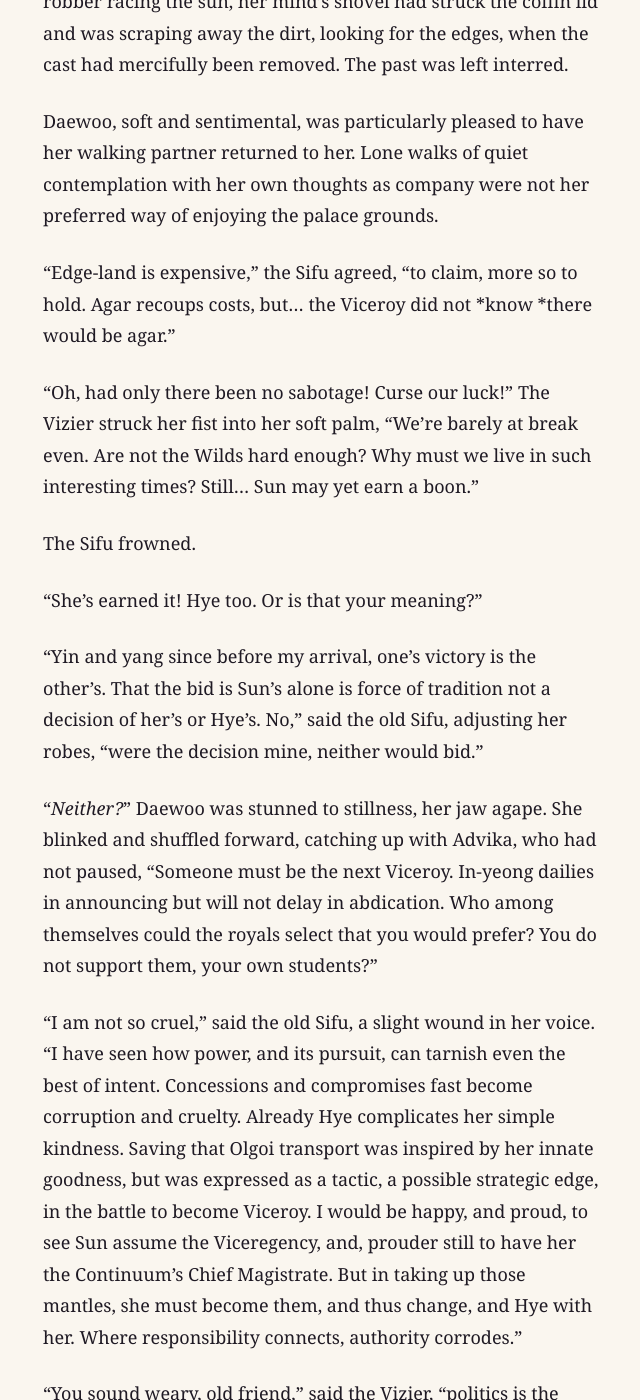
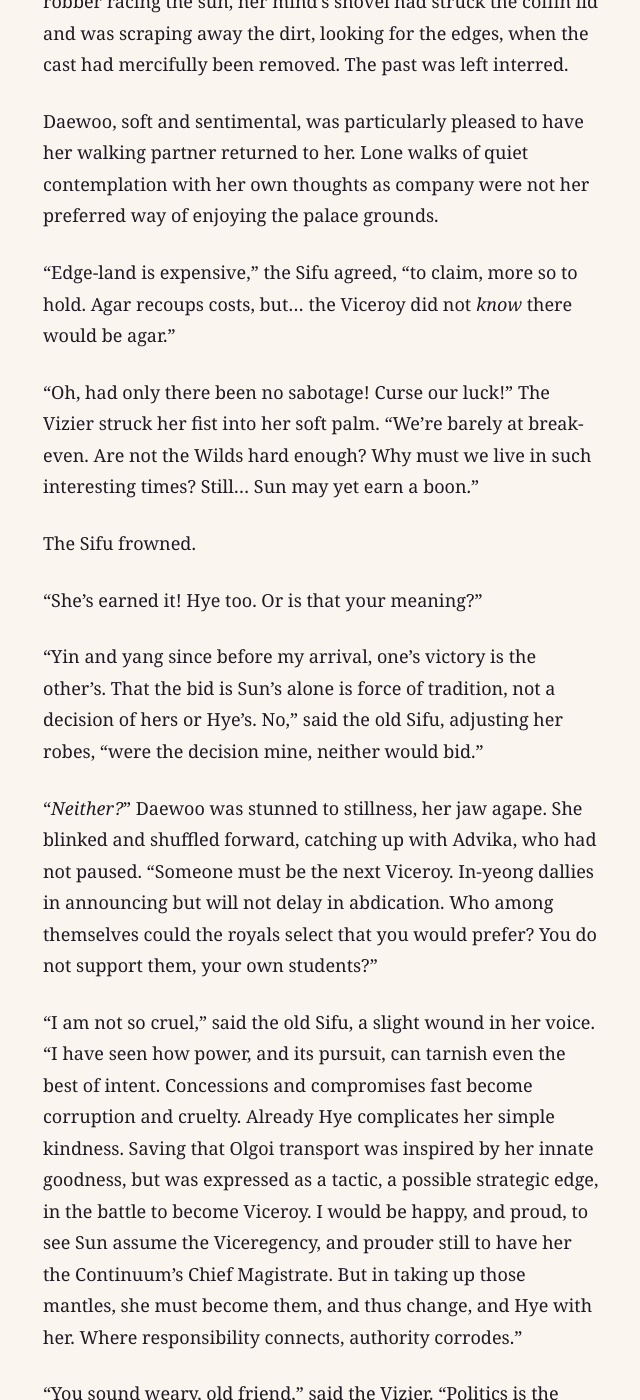
Before and after one commit to kmunki/kmunki.github.io, a Jekyll site: the page built from _fiction/violet/030-chapter-12.md, in a window 1280 px wide and 1400 px high, scrolled down 670 px. Shown: the whole window, without its empty margins (317-957 px from the left). Built offline with Jekyll 4.4.1, drawn with Linux system fonts in a browser that asks for light colours; some of the changed text lies outside the part shown.

Commit message:
Violet ch 12 "Owl in Daylight": fix owl’s name, copyedit only
- Canon: “Hudo” → “Hodu” (3).
- Unparseable lines repaired: “Advika kneeling,” “a peephole in a wall,” “the long path through,” and the pillars-of-light sentence (semicolon plus colon).
- Missing opening quote added to the second paragraph of Advika’s bricks-and-bones speech. Otherwise the speech and “Hope is the acorn of humiliation, Eun.” are word for word.
- Nothing cut.
- Copyedit: pluripotency, liquefied, dallies, tut-tutted, hers, shuddered/shudder, Whatever, treetops, en → em dashes, a missing “?”, vocative commas, tag caps and splices. 1,862 → 1,855 words.

Co-Authored-By: Claude Fable 5.1 <noreply@anthropic.com>
Claude-Session: https://claude.ai/code/session_01NJgbLGEsaNqtMx8nky9w7V

```diff
--- a/_fiction/violet/030-chapter-12.md
+++ b/_fiction/violet/030-chapter-12.md
@@ -8,31 +8,31 @@ permalink: /fiction/violet/chapter-12/
 act: 2
 date: November 02, 2025
 ---
-“Agar is at the heart of it,“ said Vizier Daewoo as she and Sifu Advika resumed their stroll through the quiet woods behind the Summer Palace.
+“Agar is at the heart of it,” said Vizier Daewoo as she and Sifu Advika resumed their stroll through the quiet woods behind the Summer Palace.
 
-Fall had settled in, morning dew replaced with frost and the mid-day air clear and cold. In the few weeks since the Olgoi, Advika had mended, the chrys-cast needing little time. She was relieved to remove it. Weight bearing and quite strong, the cast’s encumbrance was not the primary discomfort. No, that centered on the knowledge that like its namesake chrysalis, the cast liquified the leg—*her* leg—to heal it, letting the cells regress to pluripotentcy before reconstituting. As with most of nature, its workings were both miraculous and revolting. More than an instinctive, visceral repulsion though, the sensation was unearthing in Advika a long deep-buried memory. Like a grave robber racing the sun, her mind’s shovel had struck the coffin lid and was scraping away the dirt, looking for the edges, when the cast had mercifully been removed. The past was left interred.
+Fall had settled in, morning dew replaced with frost and the mid-day air clear and cold. In the few weeks since the Olgoi, Advika had mended, the chrys-cast needing little time. She was relieved to remove it. Weight-bearing and quite strong, the cast’s encumbrance was not the primary discomfort. No, that centered on the knowledge that like its namesake chrysalis, the cast liquefied the leg—*her* leg—to heal it, letting the cells regress to pluripotency before reconstituting. As with most of nature, its workings were both miraculous and revolting. More than an instinctive, visceral repulsion though, the sensation was unearthing in Advika a long deep-buried memory. Like a grave robber racing the sun, her mind’s shovel had struck the coffin lid and was scraping away the dirt, looking for the edges, when the cast had mercifully been removed. The past was left interred.
 
 Daewoo, soft and sentimental, was particularly pleased to have her walking partner returned to her. Lone walks of quiet contemplation with her own thoughts as company were not her preferred way of enjoying the palace grounds.
 
-“Edge-land is expensive,” the Sifu agreed, “to claim, more so to hold. Agar recoups costs, but… the Viceroy did not *know *there would be agar.”
+“Edge-land is expensive,” the Sifu agreed, “to claim, more so to hold. Agar recoups costs, but… the Viceroy did not *know* there would be agar.”
 
-“Oh, had only there been no sabotage! Curse our luck!” The Vizier struck her fist into her soft palm, “We’re barely at break even. Are not the Wilds hard enough? Why must we live in such interesting times? Still… Sun may yet earn a boon.”
+“Oh, had only there been no sabotage! Curse our luck!” The Vizier struck her fist into her soft palm. “We’re barely at break-even. Are not the Wilds hard enough? Why must we live in such interesting times? Still… Sun may yet earn a boon.”
 
 The Sifu frowned.
 
 “She’s earned it! Hye too. Or is that your meaning?”
 
-“Yin and yang since before my arrival, one’s victory is the other’s. That the bid is Sun’s alone is force of tradition not a decision of her’s or Hye’s. No,” said the old Sifu, adjusting her robes, “were the decision mine, neither would bid.”
+“Yin and yang since before my arrival, one’s victory is the other’s. That the bid is Sun’s alone is force of tradition, not a decision of hers or Hye’s. No,” said the old Sifu, adjusting her robes, “were the decision mine, neither would bid.”
 
-“*Neither?*” Daewoo was stunned to stillness, her jaw agape. She blinked and shuffled forward, catching up with Advika, who had not paused, “Someone must be the next Viceroy. In-yeong dailies in announcing but will not delay in abdication. Who among themselves could the royals select that you would prefer? You do not support them, your own students?”
+“*Neither?*” Daewoo was stunned to stillness, her jaw agape. She blinked and shuffled forward, catching up with Advika, who had not paused. “Someone must be the next Viceroy. In-yeong dallies in announcing but will not delay in abdication. Who among themselves could the royals select that you would prefer? You do not support them, your own students?”
 
-“I am not so cruel,” said the old Sifu, a slight wound in her voice. “I have seen how power, and its pursuit, can tarnish even the best of intent. Concessions and compromises fast become corruption and cruelty. Already Hye complicates her simple kindness. Saving that Olgoi transport was inspired by her innate goodness, but was expressed as a tactic, a possible strategic edge, in the battle to become Viceroy. I would be happy, and proud, to see Sun assume the Viceregency, and, prouder still to have her the Continuum’s Chief Magistrate. But in taking up those mantles, she must become them, and thus change, and Hye with her. Where responsibility connects, authority corrodes.”
+“I am not so cruel,” said the old Sifu, a slight wound in her voice. “I have seen how power, and its pursuit, can tarnish even the best of intent. Concessions and compromises fast become corruption and cruelty. Already Hye complicates her simple kindness. Saving that Olgoi transport was inspired by her innate goodness, but was expressed as a tactic, a possible strategic edge, in the battle to become Viceroy. I would be happy, and proud, to see Sun assume the Viceregency, and prouder still to have her the Continuum’s Chief Magistrate. But in taking up those mantles, she must become them, and thus change, and Hye with her. Where responsibility connects, authority corrodes.”
 
-“You sound weary, old friend,” said the Vizier, “politics is the imperfect vessel of progress.”
+“You sound weary, old friend,” said the Vizier. “Politics is the imperfect vessel of progress.”
 
 “War by other means,” said Advika.
 
-“A cliché! Sifu that is unlike you,” the Vizier tut-tuted, “other means, yes. But peaceful ones! Not yet a month ago you forced me to watch your martial combat and yet it is you who speak of war and spit.”
+“A cliché! Sifu, that is unlike you,” the Vizier tut-tutted. “Other means, yes. But peaceful ones! Not yet a month ago you forced me to watch your martial combat and yet it is you who speak of war and spit.”
 
 “Preparation is not provocation.”
 
```
Also changed, not shown: other parts of _fiction/violet/030-chapter-12.md (+26 -26 lines).
